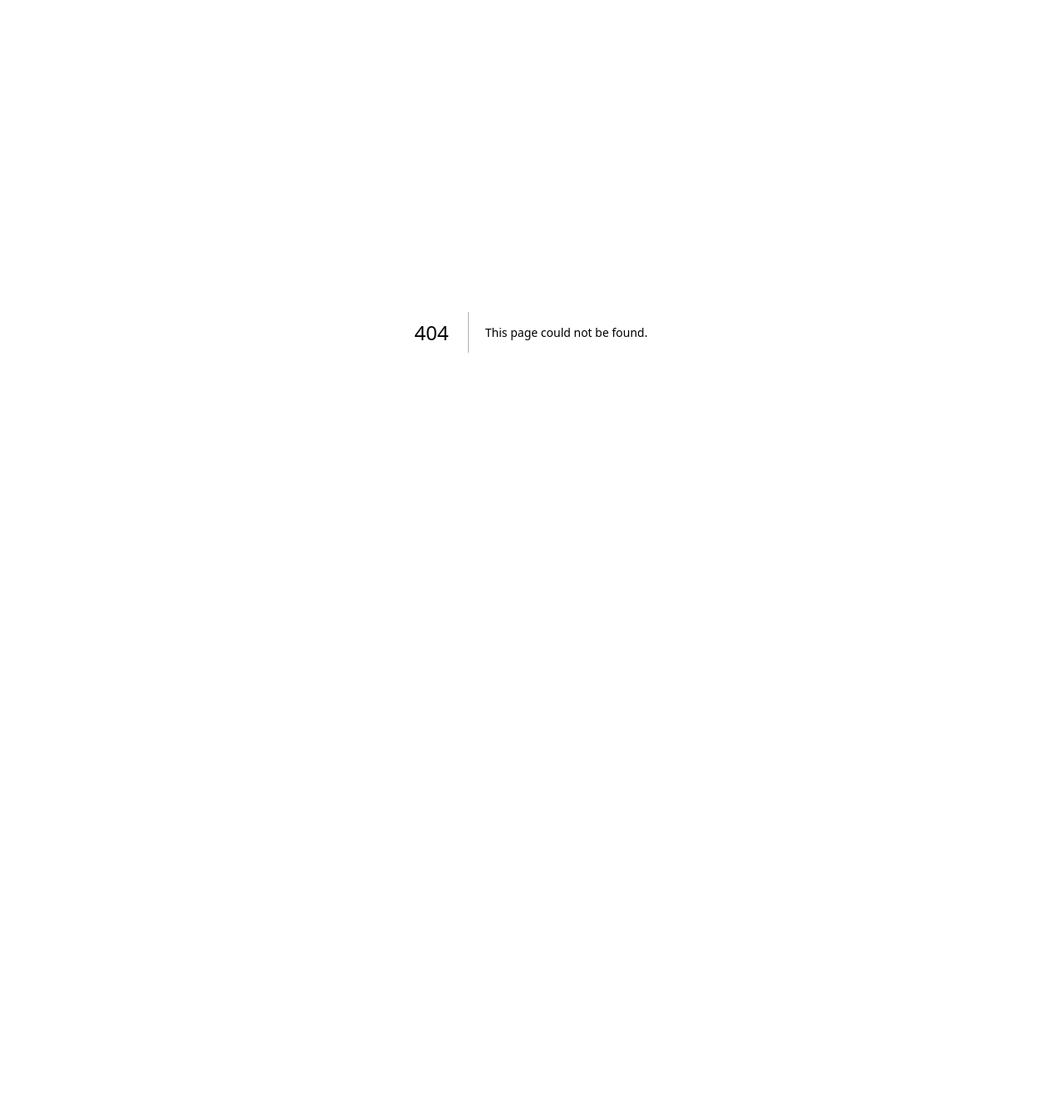
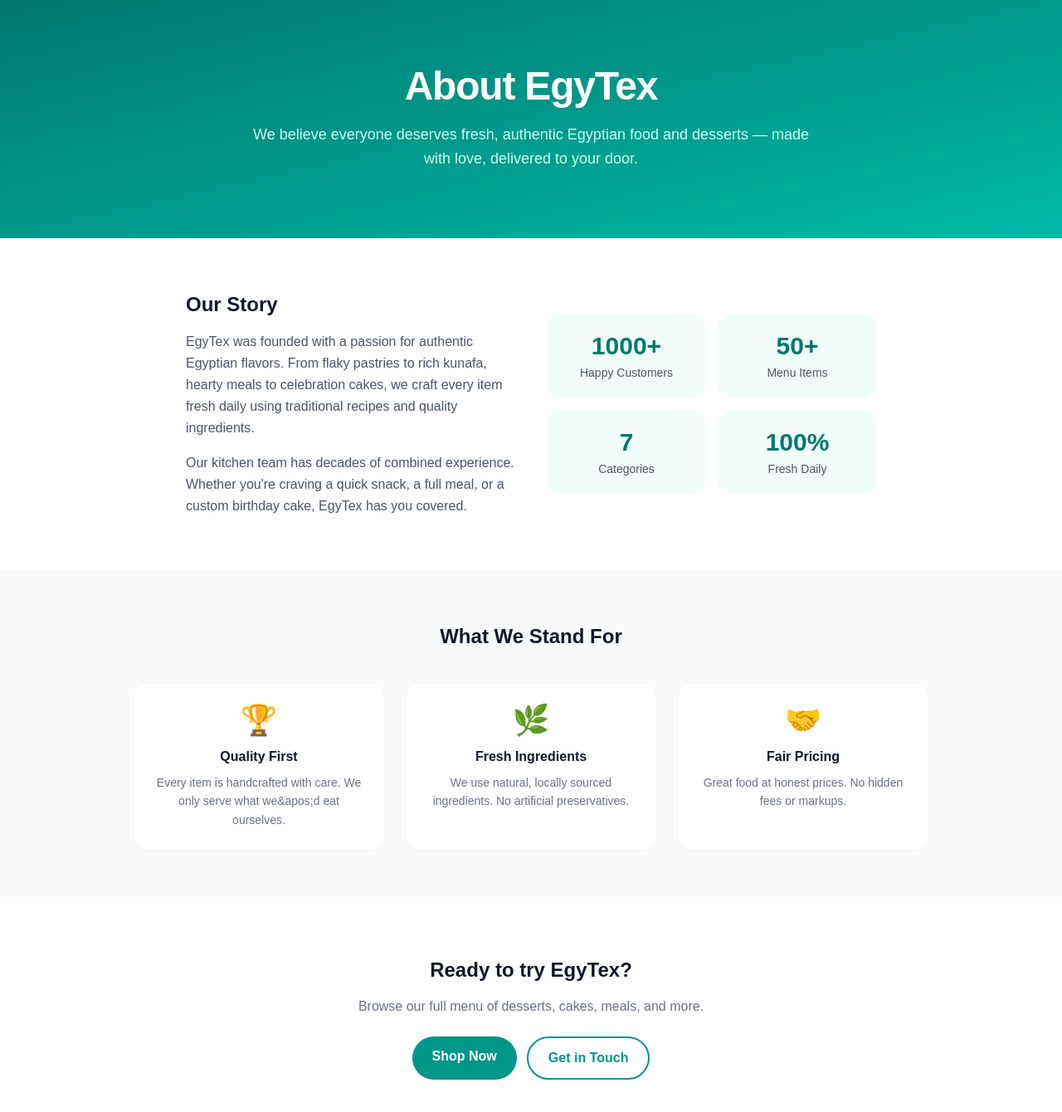
Before and after one commit to Filopater7/egytex, a Next.js app: page /about in a window 1280 px wide. Before the commit this address had no page. Shown: the top 1340 px of the page at 83% size. Before the commit the page ends 800 px from the top, so only its background shows below. Built offline with nearby package versions, Linux system fonts and the light colour scheme.

Commit message:
feat: update about page with EgyTex food store content

```diff
--- /dev/null
+++ b/src/app/about/page.tsx
@@ -0,0 +1,102 @@
+import type { Metadata } from "next";
+import Link from "next/link";
+
+export const metadata: Metadata = {
+  title: "About Us — EgyTex",
+  description:
+    "Learn about EgyTex — our passion for authentic Egyptian food and desserts, crafted fresh daily with quality ingredients.",
+};
+
+export default function AboutPage() {
+  return (
+    <>
+      {/* Hero */}
+      <section className="bg-gradient-to-br from-teal-700 to-teal-500 text-white py-20">
+        <div className="max-w-3xl mx-auto px-4 sm:px-6 lg:px-8 text-center">
+          <h1 className="text-4xl sm:text-5xl font-extrabold tracking-tight mb-5">
+            About EgyTex
+          </h1>
+          <p className="text-lg text-teal-100 leading-relaxed">
+            We believe everyone deserves fresh, authentic Egyptian food and desserts — made with love, delivered to your door.
+          </p>
+        </div>
+      </section>
+
+      {/* Story */}
+      <section className="max-w-4xl mx-auto px-4 sm:px-6 lg:px-8 py-16">
+        <div className="grid grid-cols-1 md:grid-cols-2 gap-10 items-center">
+          <div>
+            <h2 className="text-2xl font-bold text-gray-900 mb-4">Our Story</h2>
+            <p className="text-gray-600 leading-relaxed mb-4">
+              EgyTex was founded with a passion for authentic Egyptian flavors. From flaky pastries to rich kunafa, hearty meals to celebration cakes, we craft every item fresh daily using traditional recipes and quality ingredients.
+            </p>
+            <p className="text-gray-600 leading-relaxed">
+              Our kitchen team has decades of combined experience. Whether you&apos;re craving a quick snack, a full meal, or a custom birthday cake, EgyTex has you covered.
+            </p>
+          </div>
+          <div className="grid grid-cols-2 gap-4">
+            {[
+              { value: "1000+", label: "Happy Customers" },
+              { value: "50+", label: "Menu Items" },
+              { value: "7", label: "Categories" },
+              { value: "100%", label: "Fresh Daily" },
+            ].map(({ value, label }) => (
+              <div key={label} className="bg-teal-50 rounded-2xl p-5 text-center">
+                <p className="text-3xl font-extrabold text-teal-700">{value}</p>
+                <p className="text-sm text-gray-600 mt-1">{label}</p>
+              </div>
+            ))}
+          </div>
+        </div>
+      </section>
+
+      {/* Values */}
+      <section className="bg-gray-50 py-16">
+        <div className="max-w-5xl mx-auto px-4 sm:px-6 lg:px-8">
+          <h2 className="text-2xl font-bold text-gray-900 text-center mb-10">
+            What We Stand For
+          </h2>
+          <div className="grid grid-cols-1 sm:grid-cols-3 gap-6">
+            {[
+              { icon: "🏆", title: "Quality First", desc: "Every item is handcrafted with care. We only serve what we&apos;d eat ourselves." },
+              { icon: "🌿", title: "Fresh Ingredients", desc: "We use natural, locally sourced ingredients. No artificial preservatives." },
+              { icon: "🤝", title: "Fair Pricing", desc: "Great food at honest prices. No hidden fees or markups." },
+            ].map(({ icon, title, desc }) => (
+              <div key={title} className="bg-white rounded-2xl border border-gray-100 p-6 text-center">
+                <span className="text-4xl">{icon}</span>
+                <h3 className="font-bold text-gray-900 mt-3 mb-2">{title}</h3>
+                <p className="text-sm text-gray-500 leading-relaxed">{desc}</p>
+              </div>
+            ))}
+          </div>
+        </div>
+      </section>
+
+      {/* CTA */}
+      <section className="py-16">
+        <div className="max-w-2xl mx-auto px-4 text-center">
+          <h2 className="text-2xl font-bold text-gray-900 mb-4">
+            Ready to try EgyTex?
+          </h2>
+          <p className="text-gray-500 mb-6">
+            Browse our full menu of desserts, cakes, meals, and more.
+          </p>
+          <div className="flex flex-wrap justify-center gap-3">
+            <Link
+              href="/products"
+              className="bg-teal-600 hover:bg-teal-700 text-white font-semibold px-6 py-3 rounded-full transition-colors"
+            >
+              Shop Now
+            </Link>
+            <Link
+              href="/contact"
+              className="border-2 border-teal-600 text-teal-600 hover:bg-teal-50 font-semibold px-6 py-3 rounded-full transition-colors"
+            >
+              Get in Touch
+            </Link>
+          </div>
+        </div>
+      </section>
+    </>
+  );
+}
```
